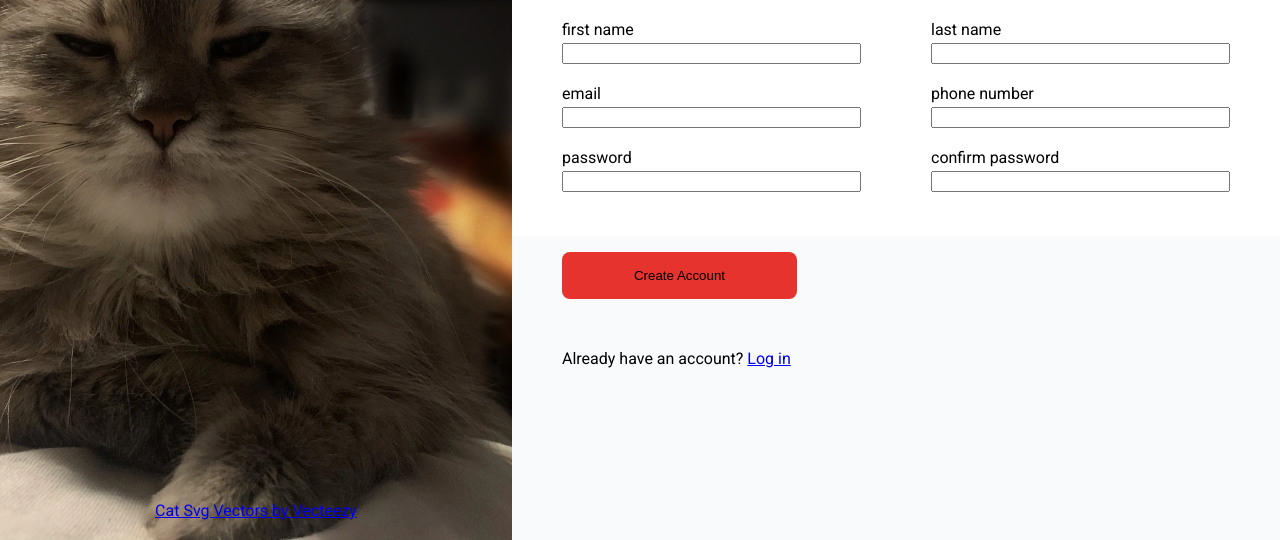
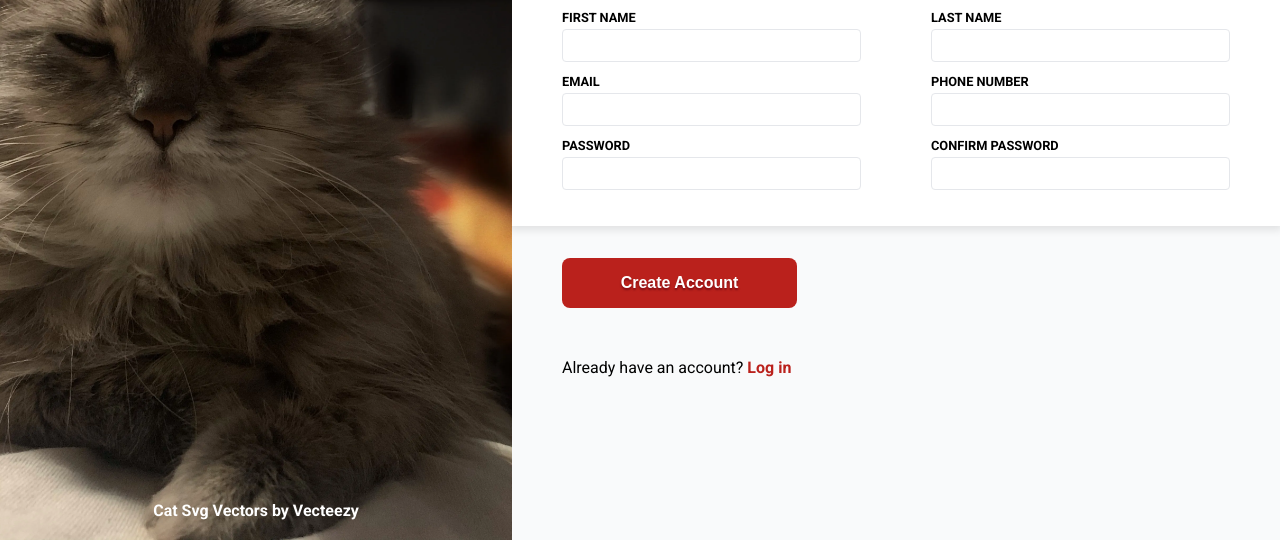
Before and after one commit to Prokhnitskyi/sign-up-form, a plain HTML site: page index.html in a window 1280 px wide. Shown: the part 260-800 px from the top of the page. Drawn offline with Linux system fonts and the light colour scheme.

Commit message:
Add form styling for default state

```diff
--- a/index.html
+++ b/index.html
@@ -28,7 +28,7 @@
         <div class="form-description">
             <p><strong>This is not a real online service! You know you need something
                 like this in your life to help you realize your deepest dreams.
-                Sign up now to get started.</strong></p>
+                Sign up <em>now</em> to get started.</strong></p>
             <p><strong>You know you want to.</strong></p>
         </div>
         <form action="/" method="get" class="form">
--- a/styles.css
+++ b/styles.css
@@ -21,6 +21,12 @@ body {
 img {
     display: block;
     max-width: 100%;
+}
+
+a, a:visited {
+    color: #ba211c;
+    text-decoration: none;
+    font-weight: bold;
 }
 
 .content {
@@ -65,11 +71,17 @@ img {
     object-position: center;
 }
 
-.attribution-link {
+.attribution-link, .attribution-link:visited {
     position: absolute;
     bottom: 20px;
     text-align: center;
+    text-decoration: none;
+    color: #ffffff;
     width: 100%;
+}
+
+.attribution-link:hover {
+    opacity: 0.9;
 }
 
 .form-section {
@@ -93,6 +105,7 @@ img {
     grid-template-columns: 1fr 1fr;
     grid-auto-rows: 4rem;
     column-gap: 70px;
+    box-shadow: 0 2px 8px 2px rgb(0 0 0 / 10%);
 }
 
 legend {
@@ -115,13 +128,29 @@ legend {
     row-gap: 4px;
 }
 
+label {
+    text-transform: uppercase;
+    font-size: 0.8rem;
+    font-weight: bold;
+}
+
+input {
+    border: 1px solid #E5E7EB;
+    border-radius: 4px;
+    padding: 0.5rem 0.75rem;
+}
+
 .form__submit {
-    margin: 1rem 50px 50px 50px;
+    margin: 2rem 50px 50px 50px;
     padding: 1rem 8px;
     min-width: 235px;
-    background: #e6332d;
+    background: #ba211c;
     border: none;
     border-radius: 8px;
+    color: #ffffff;
+    font-weight: bold;
+    font-size: 1rem;
+    text-shadow: 0 2px 2px rgb(95 0 19 / 65%);
 }
 
 .log-in {
```
